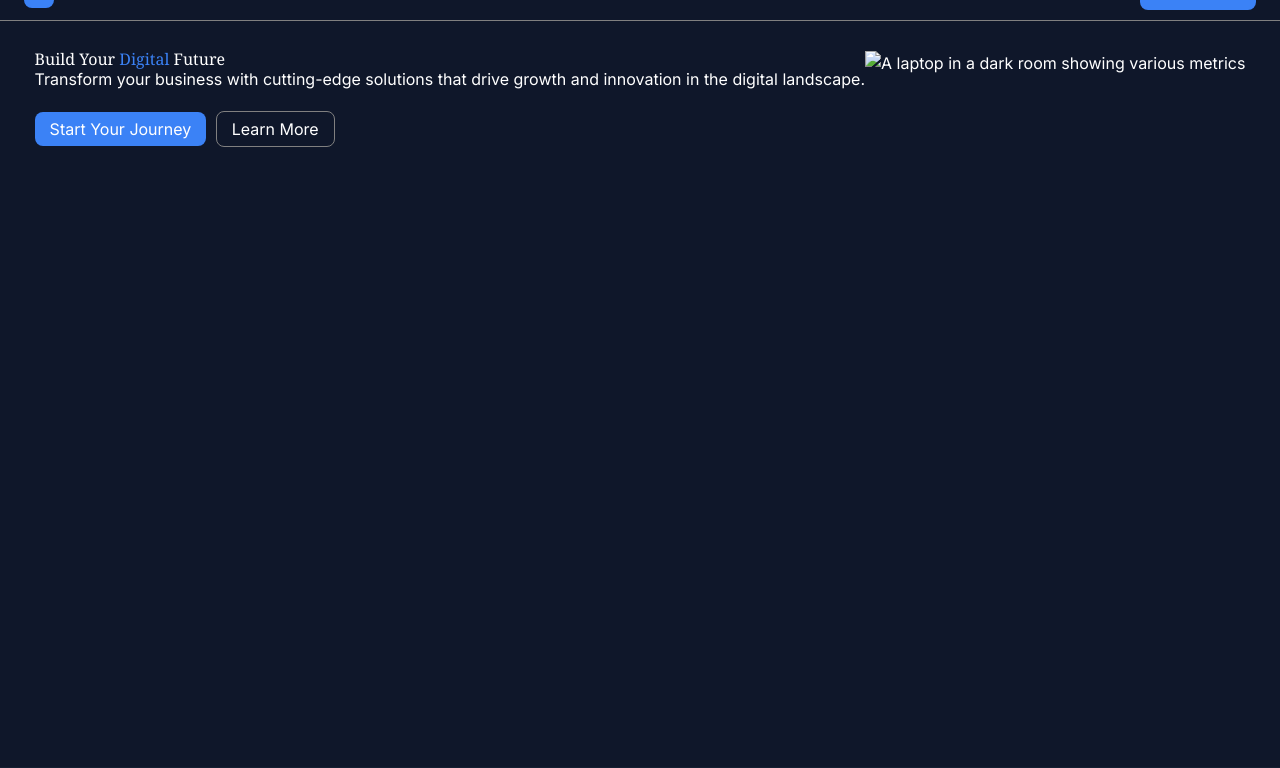
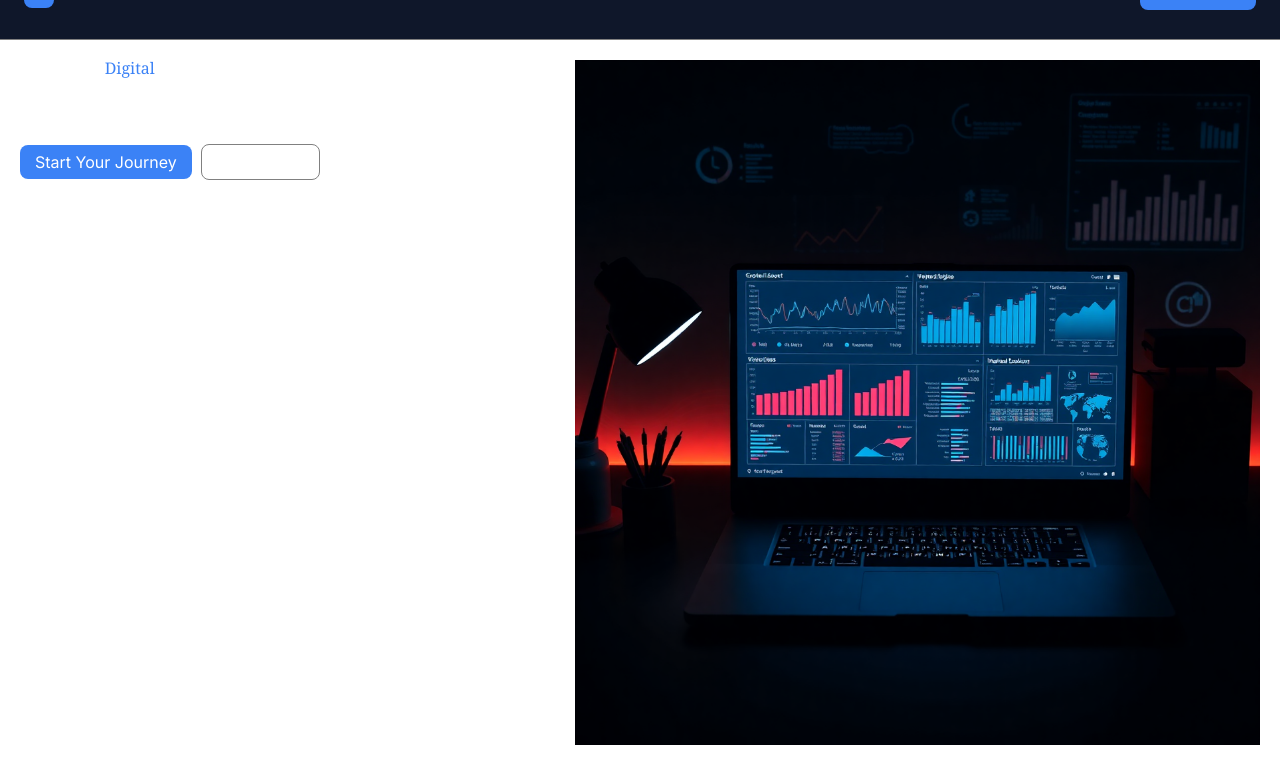
Before and after one commit to nnamdi-security/Landing-Page-Tailwind, a plain HTML site: page Vanilla-CSS-Styling/index.html in a window 1280 px wide. Shown: the part 24-792 px from the top of the page. Drawn offline with nearby package versions, Linux system fonts and the light colour scheme; files that its build step writes are made by us from their sources; files whose address does not match are found by name.

Commit message:
add style to navbar

```diff
--- a/Vanilla-CSS-Styling/index.html
+++ b/Vanilla-CSS-Styling/index.html
@@ -42,13 +42,13 @@
                 <div class="flex-item">
                     <h1>Build Your <span class="h1-third-word">Digital</span> Future</h1>
                     <p>Transform your business with cutting-edge solutions that drive growth and innovation in the digital landscape.</p>
-                    <div>
+                    <div class="hero-button">
                         <button class="hero-btn1">Start Your Journey</button>
                         <button class="hero-btn2">Learn More</button>
                     </div>
                 </div>
                 <div class="flex-item">
-                    <img class="hero-image" src="./hero-image.png" alt="A laptop in a dark room showing various metrics">
+                    <img class="hero-image" src="../hero-image.png" alt="A laptop in a dark room showing various metrics">
                 </div>
             </div>
 
--- a/Vanilla-CSS-Styling/styles.css
+++ b/Vanilla-CSS-Styling/styles.css
@@ -20,7 +20,6 @@ html{
 
 body{
     font-family: 'Inter', -apple-system, BlinkMacSystemFont, 'Segoe UI', sans-serif;
-    background-color: var(--dark-blue);
     color: white;
     line-height: 1.75;
     min-height: 100vh;
@@ -33,6 +32,12 @@ body{
     max-width: 1200px;
     margin: 0 auto;
     padding: 0 1.5rem;
+}
+
+.navbar{
+    height: 64px;
+    background-color: var(--dark-blue);
+    border-bottom: 1px solid gray;
 }
 
 h1, h2, h3{
@@ -81,10 +86,7 @@ a {
     align-items: center;
 }
 
-.divider{
-    border-bottom: 1px solid gray;
-    margin: 10px 0;
-}
+
 
 img{
     display: block;
```
